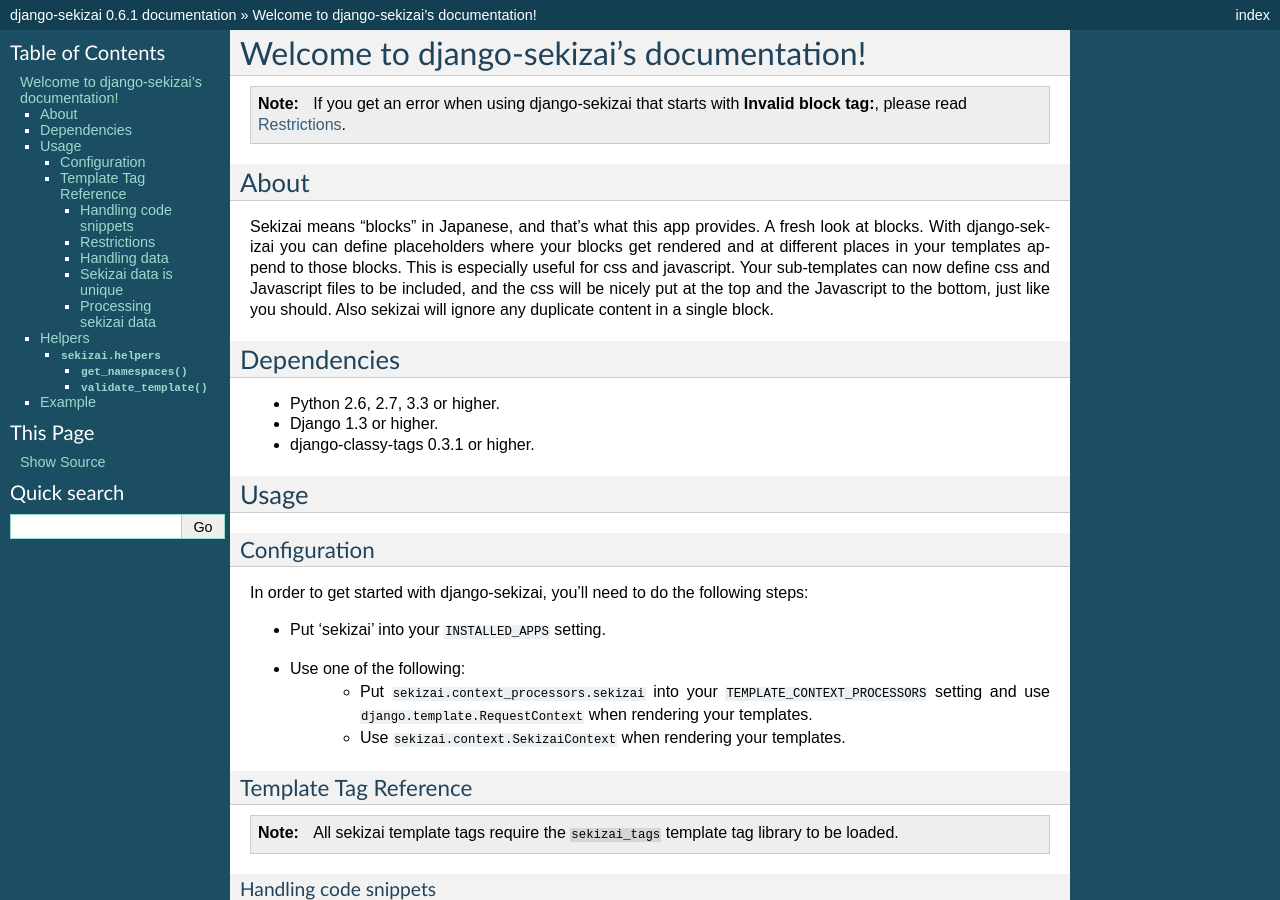
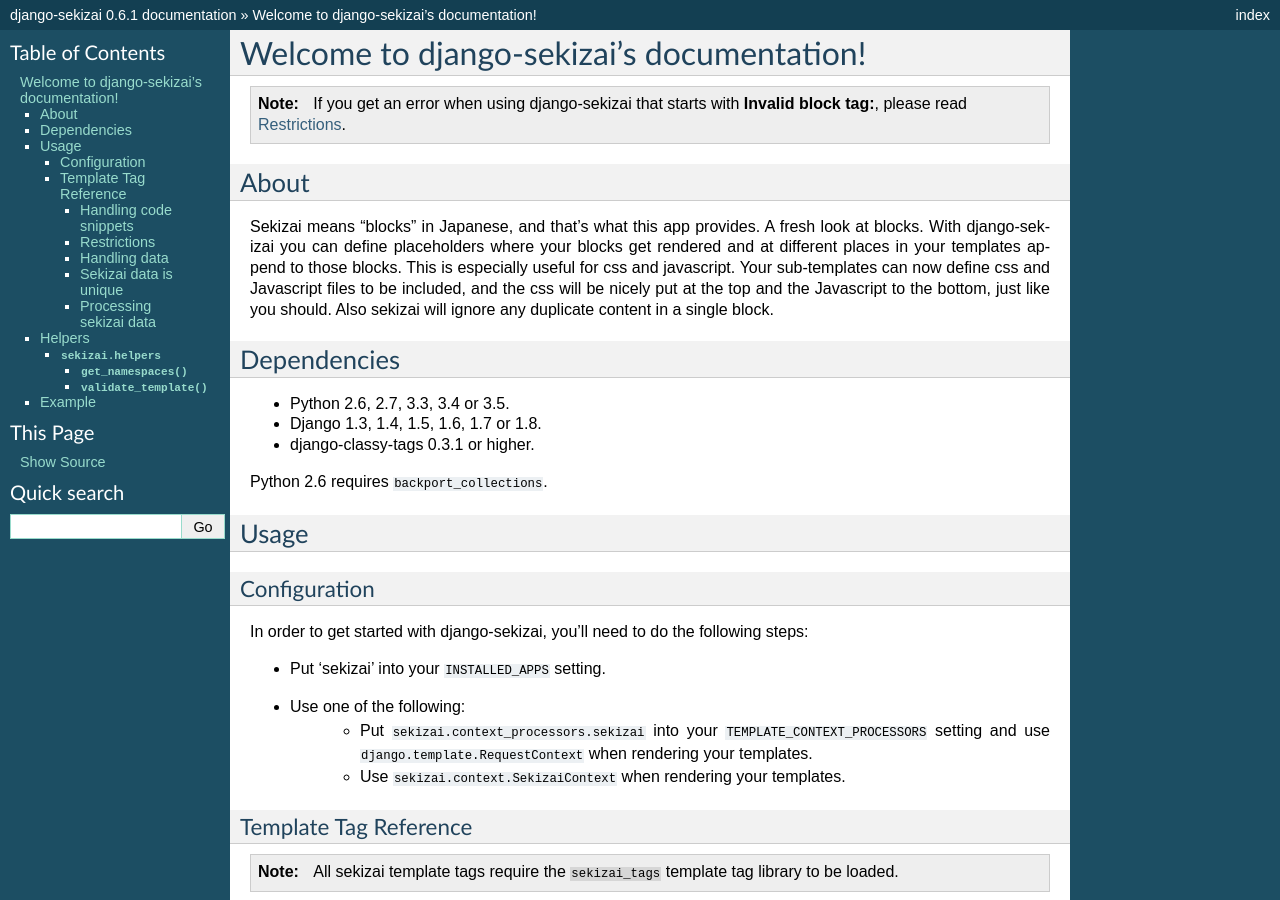
Before and after one commit to django-cms/django-sekizai, a Sphinx documentation site: the page built from docs/index.rst, in a window 1280 px wide and 900 px high. Built offline with Sphinx 7.4.7, drawn with Linux system fonts in a browser that asks for light colours.

```diff
--- a/docs/index.rst
+++ b/docs/index.rst
@@ -31,9 +31,11 @@ sekizai will ignore any duplicate content in a single block.
 Dependencies
 ************
 
-* Python 2.6, 2.7, 3.3 or higher.
-* Django 1.3 or higher.
+* Python 2.6, 2.7, 3.3, 3.4 or 3.5.
+* Django 1.3, 1.4, 1.5, 1.6, 1.7 or 1.8.
 * django-classy-tags 0.3.1 or higher.
+
+Python 2.6 requires ``backport_collections``.
 
 
 *****
```
Also changed, not shown: setup.py (+19 -11 lines), .travis.yml.
